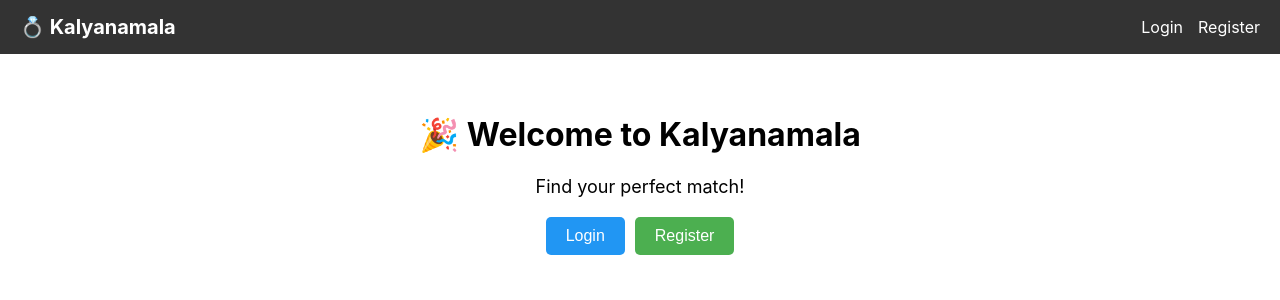
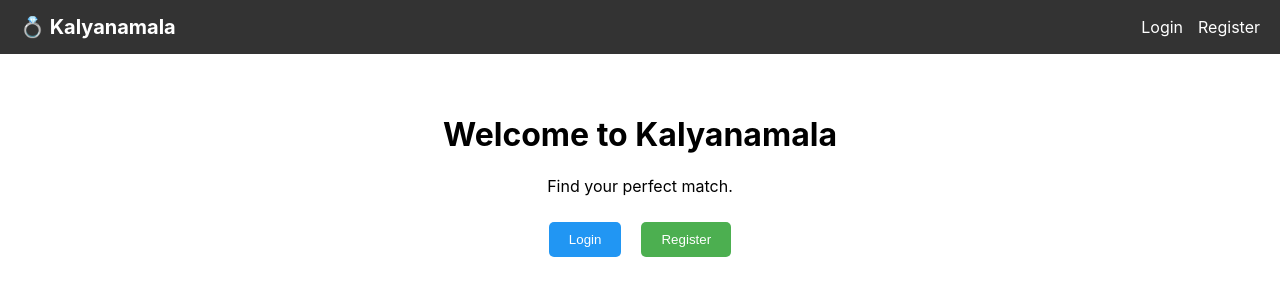
Before and after one commit to prabhukanthb/kalyanamala-frontend, a React (Create React App) app: page / in a window 1280 px wide. Shown: the top 300 px of the page. Built offline with nearby package versions, Linux system fonts and the light colour scheme.

Commit message:
Update Home.js

```diff
--- a/src/pages/Home.js
+++ b/src/pages/Home.js
@@ -8,79 +8,37 @@
 
   return (
     <div style={{ padding: '40px', textAlign: 'center' }}>
-      <h1>🎉 Welcome to Kalyanamala</h1>
-      <p style={{ fontSize: '18px' }}>Find your perfect match!</p>
+      <h1>Welcome to Kalyanamala</h1>
+      <p>Find your perfect match.</p>
 
       {isAuthenticated ? (
-        <div>
-          <h2>Welcome, {user?.firstName}! 👋</h2>
-          <div style={{ marginTop: '20px' }}>
-            <button
-              onClick={() => navigate('/browse')}
-              style={{
-                padding: '10px 20px',
-                marginRight: '10px',
-                backgroundColor: '#4CAF50',
-                color: 'white',
-                border: 'none',
-                cursor: 'pointer',
-                borderRadius: '5px',
-                fontSize: '16px'
-              }}
-            >
-              Browse Profiles
-            </button>
-            <button
-              onClick={() => navigate('/profile')}
-              style={{
-                padding: '10px 20px',
-                backgroundColor: '#2196F3',
-                color: 'white',
-                border: 'none',
-                cursor: 'pointer',
-                borderRadius: '5px',
-                fontSize: '16px'
-              }}
-            >
-              My Profile
-            </button>
-          </div>
-        </div>
+        <>
+          <h2>Welcome, {user?.firstName}!</h2>
+          <button onClick={() => navigate('/profile')} style={btnBlue}>My Profile</button>
+        </>
       ) : (
-        <div style={{ marginTop: '20px' }}>
-          <button
-            onClick={() => navigate('/login')}
-            style={{
-              padding: '10px 20px',
-              marginRight: '10px',
-              backgroundColor: '#2196F3',
-              color: 'white',
-              border: 'none',
-              cursor: 'pointer',
-              borderRadius: '5px',
-              fontSize: '16px'
-            }}
-          >
-            Login
-          </button>
-          <button
-            onClick={() => navigate('/register')}
-            style={{
-              padding: '10px 20px',
-              backgroundColor: '#4CAF50',
-              color: 'white',
-              border: 'none',
-              cursor: 'pointer',
-              borderRadius: '5px',
-              fontSize: '16px'
-            }}
-          >
-            Register
-          </button>
-        </div>
+        <>
+          <button onClick={() => navigate('/login')} style={btnBlue}>Login</button>
+          <button onClick={() => navigate('/register')} style={btnGreen}>Register</button>
+        </>
       )}
     </div>
   );
 };
 
+const btnBlue = {
+  padding: '10px 20px',
+  margin: '10px',
+  backgroundColor: '#2196F3',
+  color: 'white',
+  border: 'none',
+  borderRadius: '5px',
+  cursor: 'pointer'
+};
+
+const btnGreen = {
+  ...btnBlue,
+  backgroundColor: '#4CAF50'
+};
+
 export default Home;
```
